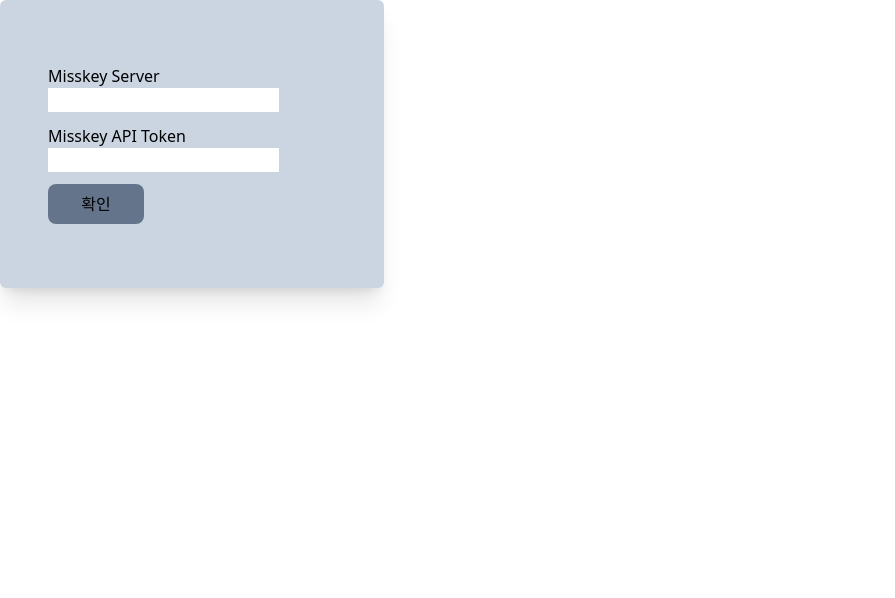
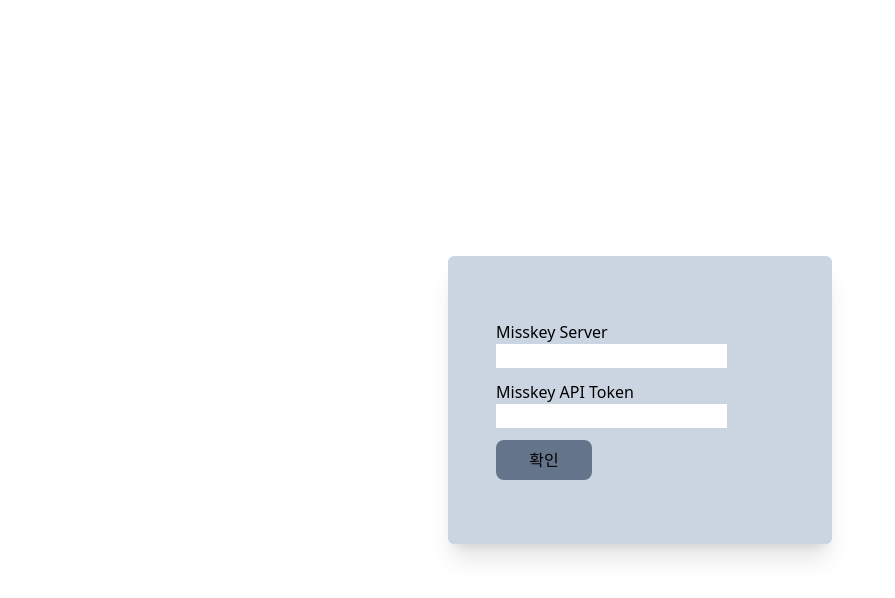
Before and after one commit to Squarecat-meow/misskey-radio, a React app: page / in a window 1280 px wide. Shown: the top 598 px of the page, without its empty margins (0-895 px from the left). Built offline with nearby package versions, Linux system fonts and the light colour scheme.

Commit message:
Modal window form modularize

```diff
--- a/src/components/ModalWindow.jsx
+++ b/src/components/ModalWindow.jsx
@@ -1,52 +1,13 @@
-import React, { useState } from "react";
+import React from "react";
 
-import { useNavigate } from "react-router-dom";
+import APITokenForm from "./APITokenForm";
 
 const ModalWindow = () => {
-  const [server, setServer] = useState("");
-  const [token, setToken] = useState("");
-
-  const navigate = useNavigate();
-
-  const handleServerChange = (e) => {
-    setServer(e.target.value);
-  };
-
-  const handleTokenChange = (e) => {
-    setToken(e.target.value);
-  };
-
-  const formSubmit = (e) => {
-    e.preventDefault();
-
-    localStorage.setItem("server", server);
-    localStorage.setItem("token", token);
-
-    navigate("/mainpage");
-  };
-
   return (
-    <div className="flex items-center justify-center w-96 h-[18rem] rounded-md shadow-xl bg-slate-300">
-      <form onSubmit={formSubmit} className="flex flex-col">
-        <div className="mb-3 w-[18rem]">
-          <span className="mr-9">Misskey Server</span>
-          <input
-            name="server"
-            onChange={handleServerChange}
-            autoComplete="off"
-          />
-        </div>
-        <div className="mb-3 w-[18rem]">
-          <span className="mr-3">Misskey API Token</span>
-          <input name="token" onChange={handleTokenChange} autoComplete="off" />
-        </div>
-        <button
-          type="submit"
-          className="px-3 py-2 rounded-lg bg-slate-500 hover:bg-slate-400 w-24"
-        >
-          확인
-        </button>
-      </form>
+    <div className="flex h-screen justify-center items-center">
+      <div className="flex items-center justify-center w-96 h-[18rem] rounded-md shadow-xl bg-slate-300">
+        <APITokenForm />
+      </div>
     </div>
   );
 };
```
